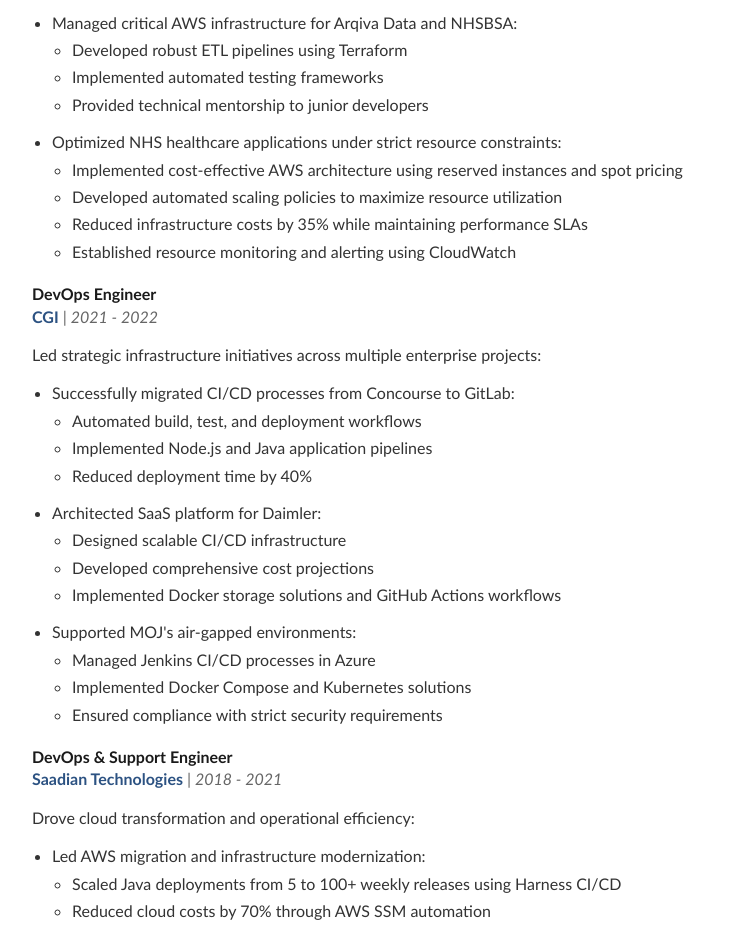
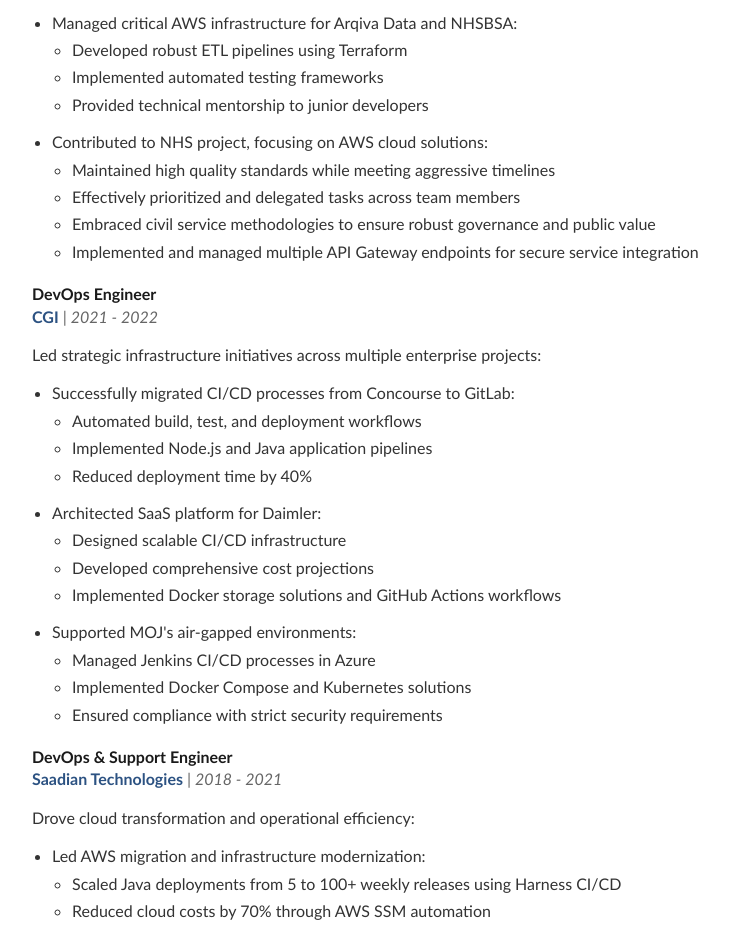
Before and after one commit to coltmarshmallow/coltmarshmallow.github.io, a plain HTML site: page index.html in a window 1280 px wide. Shown: the part 1045-1976 px from the top of the page, without its empty margins (8-737 px from the left). Drawn offline with Linux system fonts and the light colour scheme.

Commit message:
update index.html

```diff
--- a/index.html
+++ b/index.html
@@ -143,12 +143,12 @@
                     <li>Provided technical mentorship to junior developers</li>
                 </ul>
             </li>
-            <li>Optimized NHS healthcare applications under strict resource constraints:
+            <li>Contributed to NHS project, focusing on AWS cloud solutions:
                 <ul>
-                    <li>Implemented cost-effective AWS architecture using reserved instances and spot pricing</li>
-                    <li>Developed automated scaling policies to maximize resource utilization</li>
-                    <li>Reduced infrastructure costs by 35% while maintaining performance SLAs</li>
-                    <li>Established resource monitoring and alerting using CloudWatch</li>
+                    <li>Maintained high quality standards while meeting aggressive timelines</li>
+                    <li>Effectively prioritized and delegated tasks across team members</li>
+                    <li>Embraced civil service methodologies to ensure robust governance and public value</li>
+                    <li>Implemented and managed multiple API Gateway endpoints for secure service integration</li>
                 </ul>
             </li>
         </ul>
```
